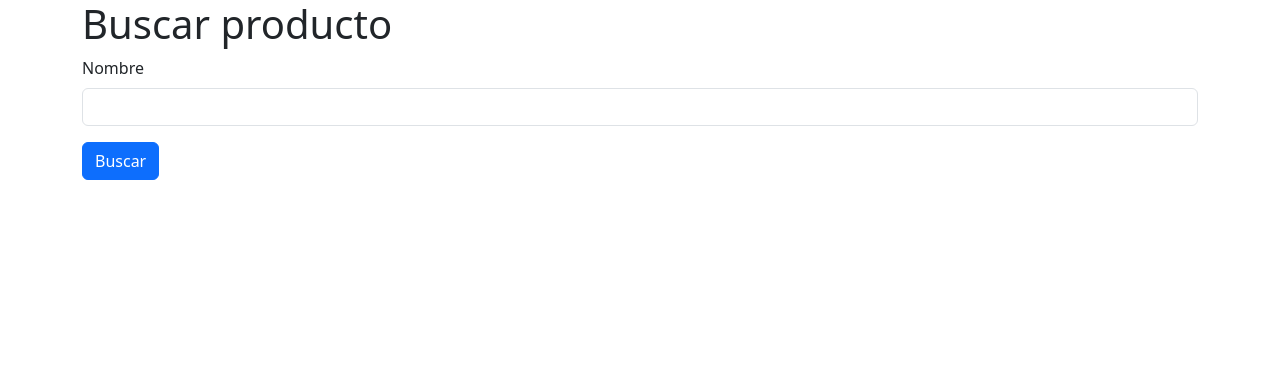
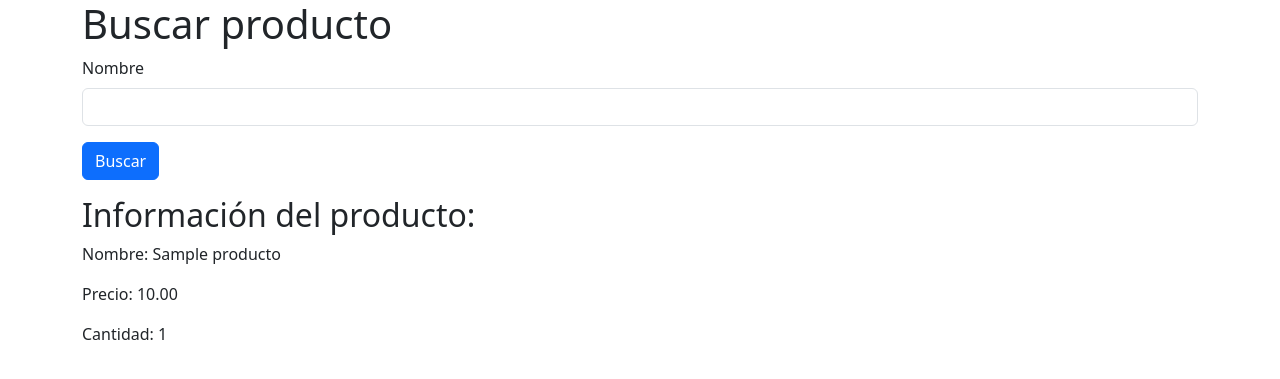
Before and after one commit to statick88/inventario_django, a Django app: template productos/templates/buscar.html in a window 1280 px wide. Shown: the top 379 px of the page. Run offline with Django 4.2, Linux system fonts and the light colour scheme; the template is opened without the code that fills it: values that come from a table or form of the project are taken from there, others are empty; tables that the repository leaves empty hold one stand-in row (values such as "Sample post").

Commit message:
correction bugs

```diff
--- a/productos/templates/actualizar.html
+++ b/productos/templates/actualizar.html
@@ -4,9 +4,10 @@
 
 {% block content %}
 <h1>Actualizar producto</h1>
-<form action="{% url 'actualizar_producto' %}" method="post">
+<form action="{% url 'productos:actualizar_producto' producto.id %}" method="post">
     {% csrf_token %}
     <input type="hidden" name="nombre" value="{{ producto.nombre }}">
+    <input type="hidden" name="id" value="{{ producto.id }}"> {# Agregamos un campo oculto para el ID del producto #}
     <div class="mb-3">
         <label for="precio" class="form-label">Precio</label>
         <input type="number" class="form-control" id="precio" name="precio" value="{{ producto.precio }}">
--- a/productos/templates/buscar.html
+++ b/productos/templates/buscar.html
@@ -4,11 +4,21 @@
 
 {% block content %}
 <h1>Buscar producto</h1>
-<form action="/buscar" method="post">
+<form action="{% url 'productos:buscar_producto' %}" method="post">
+    {% csrf_token %}
     <div class="mb-3">
         <label for="nombre" class="form-label">Nombre</label>
         <input type="text" class="form-control" id="nombre" name="nombre">
     </div>
     <button type="submit" class="btn btn-primary">Buscar</button>
 </form>
+
+{% if producto %}
+<div class="mt-3">
+    <h2>Información del producto:</h2>
+    <p>Nombre: {{ producto.nombre }}</p>
+    <p>Precio: {{ producto.precio }}</p>
+    <p>Cantidad: {{ producto.cantidad }}</p>
+</div>
+{% endif %}
 {% endblock %}
--- a/productos/templates/eliminar.html
+++ b/productos/templates/eliminar.html
@@ -4,7 +4,8 @@
 
 {% block content %}
 <h1>Eliminar producto</h1>
-<form action="/eliminar" method="post">
+<form action="{% url 'productos:eliminar_producto' %}" method="post">
+    {% csrf_token %}  <!-- Agrega el token CSRF aquí -->
     <div class="mb-3">
         <label for="nombre" class="form-label">Nombre</label>
         <input type="text" class="form-control" id="nombre" name="nombre">
--- a/productos/urls.py
+++ b/productos/urls.py
@@ -1,10 +1,12 @@
 from django.urls import path
 from . import views
+
+app_name = 'productos'
 
 urlpatterns = [
     path('', views.listar_productos, name='listar_productos'),
     path('agregar/', views.agregar_producto, name='agregar_producto'),
-    path('actualizar/', views.actualizar_producto, name='actualizar_producto'),
+    path('actualizar/<int:id>/', views.actualizar_producto, name='actualizar_producto'),
     path('eliminar/', views.eliminar_producto, name='eliminar_producto'),
     path('buscar/', views.buscar_producto, name='buscar_producto'),
 ]
```
Also changed, not shown: productos/templates/agregar.html (+8 -0 lines), productos/views.py (+31 -25 lines).
